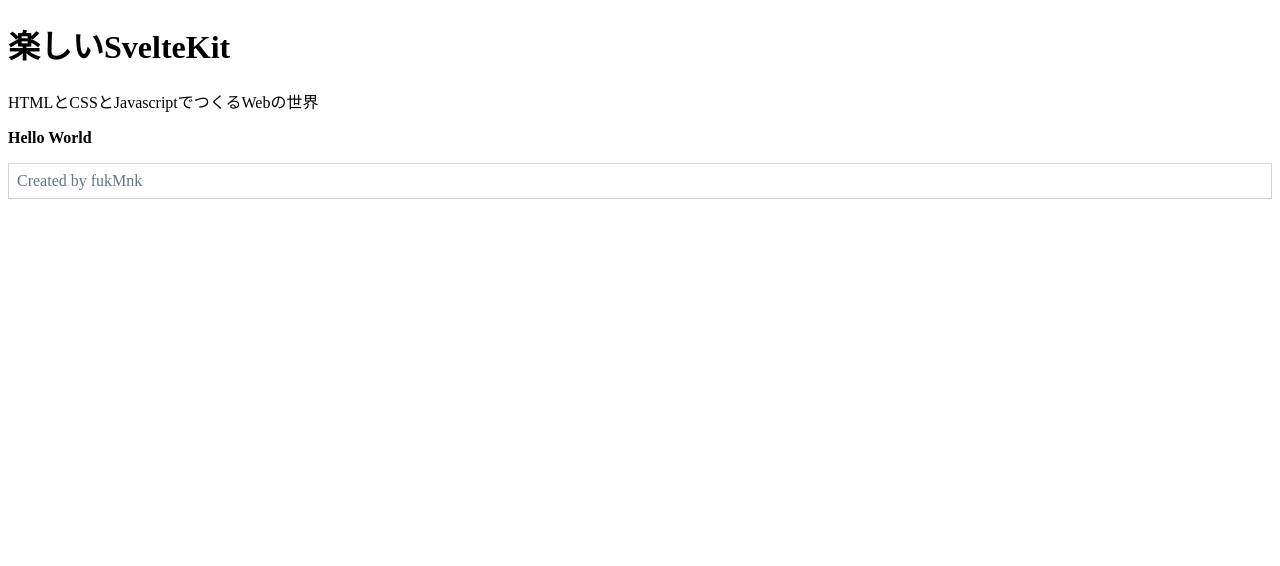
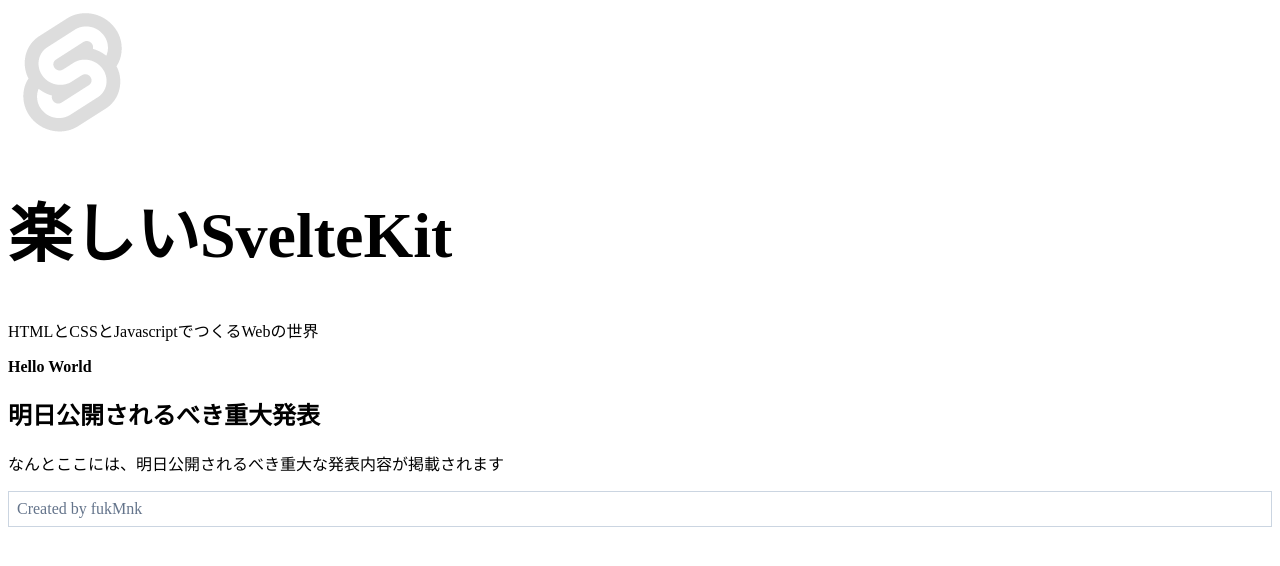
Before and after one commit to divergen371/static-web, a SvelteKit app: page / in a window 1280 px wide. Shown: the top 566 px of the page. Built offline with nearby package versions, Linux system fonts and the light colour scheme.

Commit message:
:alembic: ヘッダとフッターを共通コンポーネントにする

```diff
--- /dev/null
+++ b/src/lib/footer/Footer.svelte
@@ -0,0 +1,11 @@
+<footer>
+	<p>Created by fukMnk</p>
+</footer>
+
+<style lang="scss">
+	footer {
+		p {
+			@apply text-slate-500 p-2 border border-solid border-slate-300;
+		}
+	}
+</style>
--- /dev/null
+++ b/src/lib/header/Header.svelte
@@ -0,0 +1,17 @@
+<script>
+	let title = '楽しいSvelteKit';
+</script>
+
+<header>
+	<img src="favicon.png" alt="The Logo of the my website" />
+	<h1>{title}</h1>
+	<p>HTMLとCSSとJavascriptでつくるWebの世界</p>
+</header>
+
+<style lang="scss">
+	header {
+		h1 {
+			font-size: 4em;
+		}
+	}
+</style>
--- a/src/routes/+page.svelte
+++ b/src/routes/+page.svelte
@@ -1,36 +1,23 @@
 <script>
-	let title = '楽しいSvelteKit';
+	import Header from '$lib/header/Header.svelte';
+	import Footer from '$lib/footer/Footer.svelte';
 </script>
 
-<header>
-	<h1>{title}</h1>
-	<p>HTMLとCSSとJavascriptでつくるWebの世界</p>
-</header>
+<Header />
 
 <main>
 	<div class="hello">Hello World</div>
+	<div>
+		<h2>明日公開されるべき重大発表</h2>
+		<p>なんとここには、明日公開されるべき重大な発表内容が掲載されます</p>
+	</div>
 </main>
-
-<footer>
-	<p>Created by fukMnk</p>
-</footer>
+<Footer />
 
 <style lang="scss">
-	header {
-		h1 {
-			font-size: 2em;
-		}
-	}
-
 	main {
 		.hello {
 			font-weight: bold;
 		}
 	}
-
-	footer {
-		p {
-            @apply text-slate-500 p-2 border border-solid border-slate-300
-		}
-	}
 </style>
--- /dev/null
+++ b/src/routes/prof/+page.svelte
@@ -0,0 +1,23 @@
+<script>
+	const myName = 'hoge';
+	const description = "It's me!!";
+	import Header from '$lib/header/Header.svelte';
+	import Footer from '$lib/footer/Footer.svelte';
+</script>
+
+<Header />
+
+<div class="profile">
+	<div><img src="1.3-FastAPI-Logo.jpg" alt="" /></div>
+	<h1>{myName}</h1>
+	<div class="description">{description}</div>
+	<h2>経歴</h2>
+	<ul class="list-disc">
+		<li>すごい学校をすごい成績でおさめる</li>
+		<li>すごい会社にすごい勢いで入社</li>
+		<li>すごいので退社</li>
+		<li>現在に至る</li>
+	</ul>
+</div>
+
+<Footer />
```
Also changed, not shown: static/prof/favicon.png (added), 1 other file (tests, documents, lock files or other folders).
